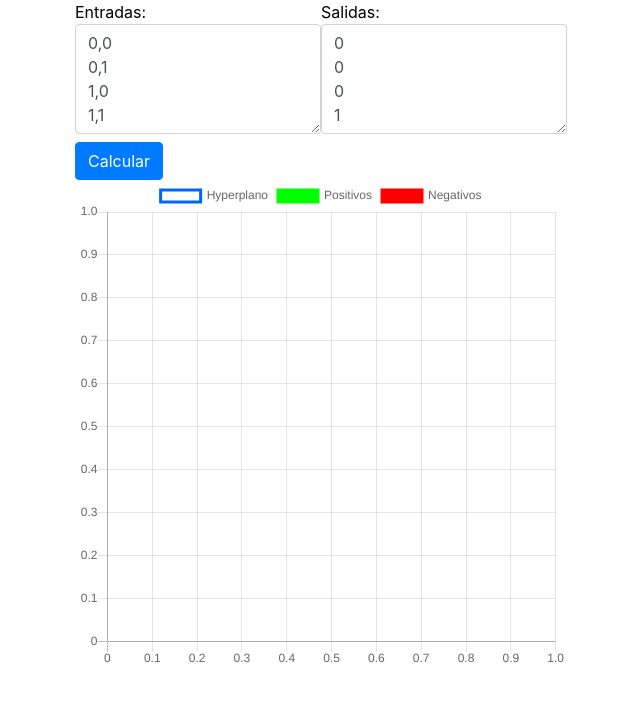
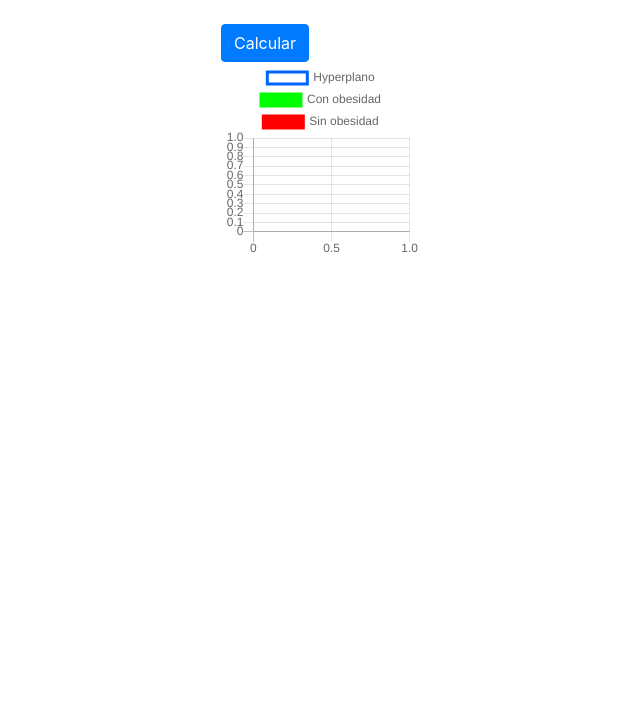
Before and after one commit to U1F30C/2d-perceptron-chart, a React (Create React App) app: page / in a window 1280 px wide. Shown: the top 702 px of the page, without its empty margins (319-959 px from the left). Built offline with nearby package versions, Linux system fonts and the light colour scheme.

Commit message:
Add example of classification Implement normalization

```diff
--- a/src/components/ParametersForm.js
+++ b/src/components/ParametersForm.js
@@ -1,6 +1,6 @@
 import React, { Component } from "react";
 import { Form, Button } from "react-bootstrap";
-import { zip } from "lodash";
+import { times, random } from "lodash";
 
 class ParametersForm extends Component {
   state = { inputs: "0,0\n0,1\n1,0\n1,1", outputs: "0\n0\n0\n1" };
@@ -9,12 +9,21 @@ class ParametersForm extends Component {
   splitData(text) {
     return text.split("\n").map((line) => line.split(",").map((x) => +x));
   }
+  bodyMassIndex(weight, height) {
+    return weight / (height * height);
+  }
+  generateRandomData(sampleSize) {
+    return times(sampleSize, () => {
+      const weight = random(10, 200, true);
+      const height = random(1, 2.7, true);
+      const isObese = this.bodyMassIndex(weight, height) > 30;
+      return [[weight, height], [+isObese]];
+    });
+  }
+
   submit() {
-    let { inputs, outputs } = this.state;
-    inputs = this.splitData(inputs);
-    outputs = this.splitData(outputs);
+    const rules = this.generateRandomData(50);
 
-    const rules = zip(inputs, outputs);
     this.props.onChange(rules);
   }
 
@@ -26,28 +35,6 @@ class ParametersForm extends Component {
   render() {
     return (
       <Form>
-        <Form.Label>
-          Entradas:
-          <Form.Control
-            as="textarea"
-            type="text"
-            name="inputs"
-            rows={4}
-            value={this.state.inputs}
-            onChange={this.handleChange}
-          />
-        </Form.Label>
-        <Form.Label>
-          Salidas:
-          <Form.Control
-            as="textarea"
-            type="text"
-            name="outputs"
-            rows={4}
-            value={this.state.outputs}
-            onChange={this.handleChange}
-          />
-        </Form.Label>
         <br />
         <Button onClick={this.submit}>Calcular</Button>
       </Form>
--- a/src/components/PerceptronVisualizer.js
+++ b/src/components/PerceptronVisualizer.js
@@ -3,7 +3,8 @@ import ParametersForm from "./ParametersForm";
 import { Neuron } from "./../utils/Neuron";
 
 import { Scatter } from "react-chartjs-2";
-import { generateLine } from "../utils/math";
+import { generateLine, normalize, denormalize } from "../utils/math";
+import { min, max } from "lodash";
 
 class PerceptronVisualizer extends Component {
   state = { line: [], positive: [], negative: [] };
@@ -26,14 +27,14 @@ class PerceptronVisualizer extends Component {
   }
 
   async train(data) {
-    const learningRate = 0.3;
+    const learningRate = 0.6;
     while (!this.converges(data)) {
       data.forEach(([inputs, outputs]) => {
         const gradient =
           (-this.neuron.predict(inputs) + outputs[0]) * learningRate;
         this.neuron.adjust(gradient);
       });
-      await this.sleep(0.1);
+      await this.sleep(0.001);
     }
   }
   sleep(seconds) {
@@ -49,14 +50,37 @@ class PerceptronVisualizer extends Component {
         return { x, y };
       });
   }
+  normalizeSet(rules) {
+    const allX = rules.map(([inputs]) => inputs[0]);
+    const minX = min(allX);
+    const maxX = max(allX);
+    const allY = rules.map(([inputs]) => inputs[1]);
+    const minY = min(allY);
+    const maxY = max(allY);
+    rules = rules.map(([inputs, outputs]) => {
+      return [
+        [normalize(inputs[0], minX, maxX), normalize(inputs[1], minY, maxY)],
+        outputs,
+      ];
+    });
+    return { data: rules, allX, minX, maxX, allY, minY, maxY };
+  }
+
   async handleDataChange(data) {
-    await this.train(data);
     const positive = this.separateSet(data, 1);
     const negative = this.separateSet(data, 0);
     this.setState({
-      line: generateLine(...this.neuron.weights),
       positive,
       negative,
+    });
+    const normalizationData = this.normalizeSet(data);
+    await this.train(normalizationData.data);
+    const line = generateLine(...this.neuron.weights, 0, 1);
+    this.setState({
+      line: line.map(({ x, y }) => ({
+        y: denormalize(y, normalizationData.minY, normalizationData.maxY),
+        x: denormalize(x, normalizationData.minX, normalizationData.maxX),
+      })),
     });
   }
   render() {
@@ -76,7 +100,7 @@ class PerceptronVisualizer extends Component {
                 hoverBorderColor: "rgba(230, 236, 235, 0.75)",
               },
               {
-                label: "Positivos",
+                label: "Con obesidad",
                 data: this.state.positive,
                 type: "scatter",
                 backgroundColor: "rgba(0,255,0, 1)",
@@ -85,7 +109,7 @@ class PerceptronVisualizer extends Component {
                 hoverBorderColor: "rgba(230, 236, 235, 0.75)",
               },
               {
-                label: "Negativos",
+                label: "Sin obesidad",
                 data: this.state.negative,
                 type: "scatter",
                 backgroundColor: "rgba(255,0,0, 1)",
--- a/src/utils/math.js
+++ b/src/utils/math.js
@@ -6,22 +6,20 @@ function dot(v1, v2) {
   return result;
 }
 
-function generateLine(w1, w2, bias) {
+function generateLine(w1, w2, bias, leftLimit = -1, rightLimit = 2) {
   // y = b/w2 - w1x1/w2
-  let leftLimit = -1,
-    rightLimit = 2;
 
   let p1 = { x: leftLimit, y: bias / w2 - (w1 * leftLimit) / w2 };
   let p2 = { x: rightLimit, y: bias / w2 - (w1 * rightLimit) / w2 };
   return [p1, p2];
 }
 
-function normalize(data) {
-  const min = min(data);
-  const max = max(data);
-  return data.map((x) => {
-    return (x - min) / max;
-  });
+function normalize(x, min, max) {
+  return (x - min) / (max - min);
 }
 
-export { generateLine, dot };
+function denormalize(x, min, max) {
+  return x * (max - min) + min;
+}
+
+export { generateLine, dot, normalize, denormalize };
```
